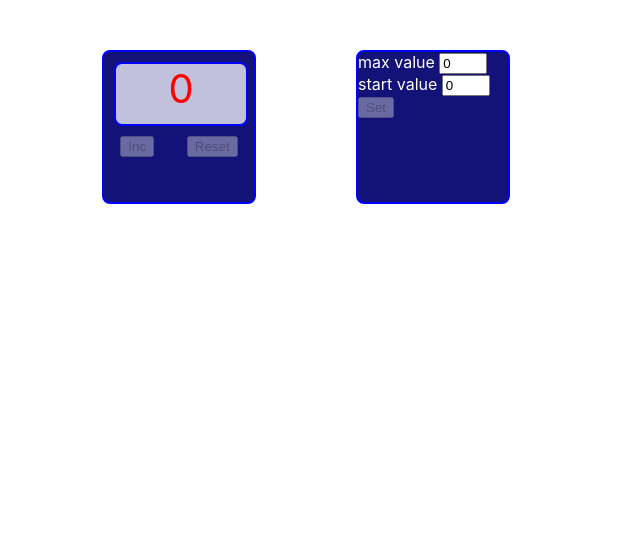
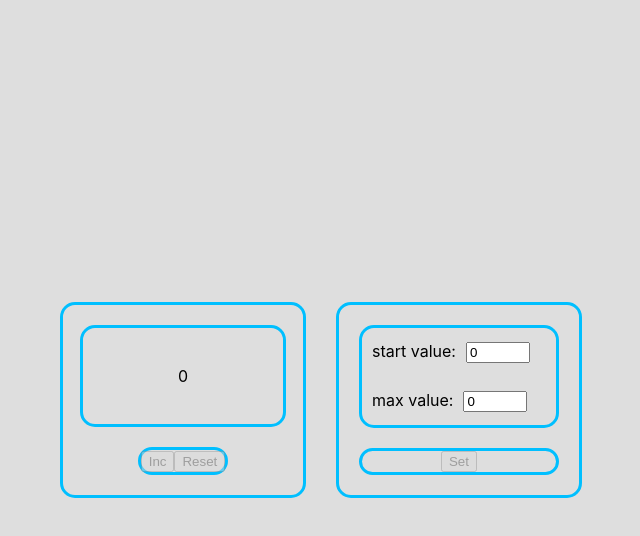
Before and after one commit to vetero4ok/Coutnter, a React (Create React App) app: page / in a window 1280 px wide. Shown: the top 536 px of the page, without its empty margins (334-974 px from the left). Built offline with nearby package versions, Linux system fonts and the light colour scheme.

Commit message:
fixed logic(need add Errors)

```diff
--- a/src/App.css
+++ b/src/App.css
@@ -1,46 +1,74 @@
-.main_block {
-
+.app {
+    background-color: rgba(118, 118, 118, 0.24);
+    height: 100vh;
     display: flex;
     justify-content: center;
-    color: white;
+    align-items: center;
+}
+
+.counter-wrapper {
+    border: 3px solid deepskyblue;
+    border-radius: 15px;
+    padding: 20px;
+    width: 200px;
+    height: 150px;
+    align-items: center;
+    display: flex;
+    flex-direction: column;
+    margin: 30px;
+    justify-content: center;
 
 }
 
-.main {
-    margin: 50px;
-    width: 150px;
+.settings-wrapper {
+    display: flex;
+    flex-direction: column;
+    border: 3px solid deepskyblue;
+    border-radius: 15px;
+    padding: 20px;
+    width: 200px;
     height: 150px;
-    border: 2px solid blue;
-    border-radius: 8px;
-    background: #121278;
+}
 
+
+.settings-displays {
+    display: flex;
+    flex-direction: column;
+    align-content: space-around;
+    justify-content: space-around;
+    border: 3px solid deepskyblue;
+    border-radius: 15px;
+    margin-bottom: 20px;
+    height: 100%;
+}
+
+.settings-buttons {
+    border: 3px solid deepskyblue;
+    border-radius: 15px;
+    display: flex;
+    justify-content: center;
 }
 
 .display {
-
-    margin: 10px;
-    background: #c1c1dc;
-    border-radius: 8px;
-    border: 2px solid blue;
-    text-align: center;
-    width: 130px;
-    height: 60px;
-    font-size: 40px;
+    display: flex;
+    border: 3px solid deepskyblue;
+    border-radius: 15px;
+    margin-bottom: 20px;
+    height: 100%;
+    width: 100%;
+    align-items: center;
+    justify-content: space-around;
 }
 
-.keyboard {
+.display-buttons {
+
+    border: 3px solid deepskyblue;
+    border-radius: 15px;
     display: flex;
+    justify-content: center;
+}
+.title {
+    margin: 10px;
+    align-content: space-around;
     justify-content: space-around;
-    border-radius: 8px;
-
-
 }
-
-.input {
-    width: 40px;
-}
-
-.text {
-
-    color: red;
-}
--- a/src/App.tsx
+++ b/src/App.tsx
@@ -3,6 +3,7 @@ import './App.css';
 import {Increments} from './Increments';
 import {Display} from './Display';
 import {Settings} from './Settings';
+import {Button} from './Button';
 
 
 function App() {
@@ -23,30 +24,23 @@ function App() {
         setMaxValue(restoreState<number>('maxValue', 0))
         setStartValue(restoreState<number>('startValue', 0))
     }, [])
+    useEffect(() => {
+        localStorage.setItem('maxValue', JSON.stringify(maxValue))
+    }, [maxValue])
+    useEffect(() => {
+        localStorage.setItem('startValue', JSON.stringify(startValue))
+    }, [startValue])
+    useEffect(() => {
+        localStorage.setItem('count', JSON.stringify(count))
+    }, [count])
 
     function addMaxValue(value: number) {
         setMaxValue(value)
-        localStorage.setItem('maxValue', JSON.stringify(value))
     }
 
     function addStartValue(value: number) {
         setStartValue(value)
-        localStorage.setItem('startValue', JSON.stringify(value))
-        setCount(value)
     }
-
-    // function setValues(valueStart:number,valueMax:number) {
-    //     setMaxValue(valueMax)
-    //     localStorage.setItem('maxValue', JSON.stringify(valueMax))
-    //     setStartValue(valueStart)
-    //     localStorage.setItem('startValue', JSON.stringify(valueStart))
-    //
-    //
-    // }
-
-    useEffect(() => {
-        localStorage.setItem('count', JSON.stringify(count))
-    }, [count])
 
     function addInc(count: number) {
         setCount(count + 1)
@@ -56,14 +50,21 @@ function App() {
         setCount(startValue)
     }
 
+    const setCounterToStart = () => {
+        setCount(startValue)
+    }
+    const DisabledSet = maxValue === startValue
     const numberBold = count === maxValue
     return (
-        <div className={'main_block'}>
-            <div className={'main'}>
+        <div className={'app'}>
+            <div className={'counter-wrapper'}>
+                <div className={'display'}>
                     <Display
                         count={count}
                         numberBold={numberBold}
                     />
+                </div>
+                <div className={'display-buttons'}>
                     <Increments
                         addInc={addInc}
                         resetCounts={resetCounts}
@@ -72,16 +73,31 @@ function App() {
                         startValue={startValue}
 
                     />
+                </div>
 
             </div>
+            <div className={'settings-wrapper'}>
+                <div className="settings-displays">
                     <Settings
-                startValue={startValue}
-                maxValue={maxValue}
-                addMaxValue={addMaxValue}
-                addStartValue={addStartValue}
-                // setValues={setValues}
+                        value={startValue}
+                        addValue={addStartValue}
+                        title={'start value:'}
+                    />
+                    <Settings
+                        value={maxValue}
+                        addValue={addMaxValue}
+                        title={'max value:'}
+                    />
+                </div>
+                <div className="settings-buttons">
+                    <Button
+                        title={'Set'}
+                        addItem={setCounterToStart}
+                        disabled={DisabledSet}
+                    />
+                </div>
+            </div>
 
-            />
         </div>
 
 
--- a/src/Button.tsx
+++ b/src/Button.tsx
@@ -4,16 +4,19 @@ type PropsButtonType = {
     title: string
     addItem: (value?: number) => void
     value?: number
-    disabled:boolean
+    disabled: boolean
 }
 
 
 export const Button = (props: PropsButtonType) => {
     const Items = () => props.addItem(props.value)
     return (
+
         <button onClick={Items}
+                className = {'buttons'}
                 disabled={props.disabled}
-        >{props.title}</button>
+                >{props.title}
+        </button>
 
 
     );
--- /dev/null
+++ b/src/Buttons.css
@@ -0,0 +1,10 @@
+.buttons {
+    margin: 20px;
+    height: 60px;
+    width: 90px;
+    border: 3px solid deepskyblue;
+    border-radius: 15px;
+    font-size: 30px;
+    color: white;
+    background: black;
+}
--- a/src/Display.tsx
+++ b/src/Display.tsx
@@ -7,10 +7,10 @@ type PropsDisplayProps = {
 
 export const Display = (props:PropsDisplayProps) => {
     return(
-        <div className={'display'}>
+
             <div className={props.numberBold? 'text' : ''}>
                 {props.count}
             </div>
-        </div>
+
     );
 }
--- a/src/Increments.tsx
+++ b/src/Increments.tsx
@@ -18,7 +18,7 @@ export function Increments(props: propsIncCountsType) {
     const disabledReset = props.count === props.startValue
 
     return (
-        <div className={'keyboard'}>
+        <div >
             <Button
                 title={'Inc'}
                 addItem={Increments}
--- a/src/InputSettings.tsx
+++ b/src/InputSettings.tsx
@@ -1,4 +1,4 @@
-import React, {ChangeEvent, KeyboardEvent, useEffect, useState} from 'react';
+import React, {ChangeEvent, KeyboardEvent} from 'react';
 
 type  InputSettingsProps = {
     value: number
@@ -6,32 +6,29 @@ type  InputSettingsProps = {
 }
 
 export const InputSettings = (props: InputSettingsProps) => {
-    const [value, setValue] = useState<number>(props.value)
 
-    useEffect(() => {
-        setValue(props.value)
-    }, [props.value])
 
     const onKeyPressEnter = (e: KeyboardEvent<HTMLInputElement>) => {
         if (e.key === 'Enter') {
-            setValue(value)
-            props.setValueSettings(value)
+            props.setValueSettings(+e.currentTarget.value)
         }
     }
     const onChangeHandler = (e: ChangeEvent<HTMLInputElement>) => {
         let string = e.currentTarget.value
         let number = JSON.parse(string)
-        setValue(number)
-
+        props.setValueSettings(number)
     }
-
     return (
+        <span className="input-container">
             <input
                 type="number"
-            value={value}
+                min="0" max="100"
+                value={props.value}
                 className={'input'}
                 onKeyPress={onKeyPressEnter}
                 onChange={onChangeHandler}
             />
+        </span>
+
     );
 }
--- a/src/Settings.tsx
+++ b/src/Settings.tsx
@@ -1,36 +1,26 @@
 import React from 'react';
 import {InputSettings} from './InputSettings';
-import {Button} from './Button';
 
 type PropsSettingsType = {
-    maxValue: number
-    startValue: number
-    addMaxValue: (value: number) => void
-    addStartValue: (value: number) => void
-   // setValues:(valueStart:number,valueMax:number)=>void
-
+    value: number
+    title: string
+    addValue: (value: number) => void
 }
 
 export const Settings = (props: PropsSettingsType) => {
-    // const setValues = () => {
-    //     props.addStartValue(props.startValue)
-    //     props.addMaxValue(props.maxValue)
-    //
-    // }
 
-    const DisabledSet = props.maxValue === props.startValue
     return (
-        <div className={'main'}>
-            <div>
-                max value <InputSettings value={props.maxValue} setValueSettings={props.addMaxValue}/>
-                start value <InputSettings value={props.startValue} setValueSettings={props.addStartValue}/>
-            </div>
-            <Button
-                title={'Set'}
-                addItem={()=>{}}
-                //addItem={setValues}
-                disabled={DisabledSet}
+
+        <div className={'settingsDisplay'}>
+            <span className={'title'}>
+                {props.title}
+            </span>
+
+            <InputSettings
+                value={props.value}
+                setValueSettings={props.addValue}
             />
         </div>
+
     );
 }
```
Lines whose indentation alone changed are shown as unchanged.
